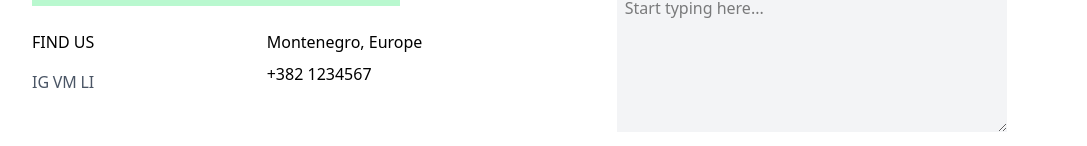
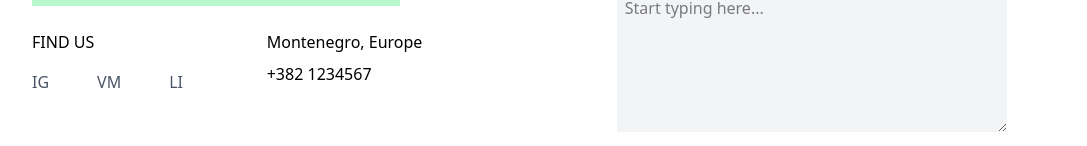
Before and after one commit to Suksii/katadesign-next, a Next.js app: page /contact in a window 1280 px wide. Shown: the part 580-726 px from the top of the page, without its empty margins (96-1183 px from the left). Built offline with nearby package versions, Linux system fonts and the light colour scheme.

Commit message:
social links added

```diff
--- a/src/app/(white-layout)/contact/page.js
+++ b/src/app/(white-layout)/contact/page.js
@@ -1,3 +1,7 @@
+"use client";
+
+import { socialMediaList } from "@/components/utils/constants";
+import { openLink } from "@/components/utils/helpers";
 import PagesWrapper from "@/components/wrappers/PagesWrapper";
 import React from "react";
 
@@ -11,10 +15,18 @@ const ContactPage = () => {
           <div className="flex justify-between md:w-[80%]">
             <div className="flex flex-col gap-4">
               <p className="uppercase font-medium">Find us</p>
-              <div className="flex justify-between">
-                <p className="text-gray-600 font-medium">IG</p>
-                <p className="text-gray-600 font-medium">VM</p>
-                <p className="text-gray-600 font-medium">LI</p>
+              <div className="flex justify-between gap-12">
+                {socialMediaList.map((social) => {
+                  return (
+                    <p
+                      key={social.name}
+                      onClick={() => openLink(social.link)}
+                      className="text-gray-600 font-medium uppercase"
+                    >
+                      {social.twoLettersName}
+                    </p>
+                  );
+                })}
               </div>
             </div>
             <div className="flex flex-col gap-2">
--- a/src/components/HamburgerMenu.jsx
+++ b/src/components/HamburgerMenu.jsx
@@ -5,6 +5,8 @@ import { motion, AnimatePresence } from "framer-motion";
 import { useMenuStore } from "@/store/menuStore";
 import { usePathname } from "next/navigation";
 import { useEffect } from "react";
+import { socialMediaList } from "./utils/constants";
+import { openLink } from "./utils/helpers";
 
 export default function HamburgerMenu({ variant = "light" }) {
   const { isOpen, setIsOpen } = useMenuStore();
@@ -18,11 +20,6 @@ export default function HamburgerMenu({ variant = "light" }) {
     { name: "Services", link: "/services" },
     { name: "Contact", link: "/contact" },
     { name: "Careers", link: "/careers" },
-  ];
-  const socialMediaList = [
-    { name: "Instagram", icon: "" },
-    { name: "Vimeo", icon: "" },
-    { name: "Linkedin", icon: "" },
   ];
 
   const containerVariants = {
@@ -144,15 +141,15 @@ export default function HamburgerMenu({ variant = "light" }) {
               </p>
               <div className="flex-1 flex gap-12 md:gap-24 pt-12 md:pt-0">
                 {socialMediaList.map((social) => (
-                  <motion.a
+                  <motion.p
                     key={social.name}
                     variants={footerLinkVariants}
-                    href="#"
-                    className="text-lg hover:text-black transition-colors duration-200"
+                    onClick={() => openLink(social.link)}
+                    className="text-lg hover:text-black cursor-pointer transition-colors duration-200"
                     whileHover={{ scale: 1.1, color: "#3b82f6" }}
                   >
                     {social.name}
-                  </motion.a>
+                  </motion.p>
                 ))}
               </div>
             </motion.div>
--- /dev/null
+++ b/src/components/utils/constants.js
@@ -0,0 +1,15 @@
+export const socialMediaList = [
+  {
+    name: "Instagram",
+    twoLettersName: "Ig",
+    icon: "",
+    link: "https://instagram.com",
+  },
+  { name: "Vimeo", twoLettersName: "Vm", icon: "", link: "https://vimeo.com" },
+  {
+    name: "Linkedin",
+    twoLettersName: "Li",
+    icon: "",
+    link: "https://linkedin.com",
+  },
+];
--- /dev/null
+++ b/src/components/utils/helpers.js
@@ -0,0 +1,3 @@
+export const openLink = (link) => {
+  window.open(link);
+};
```
